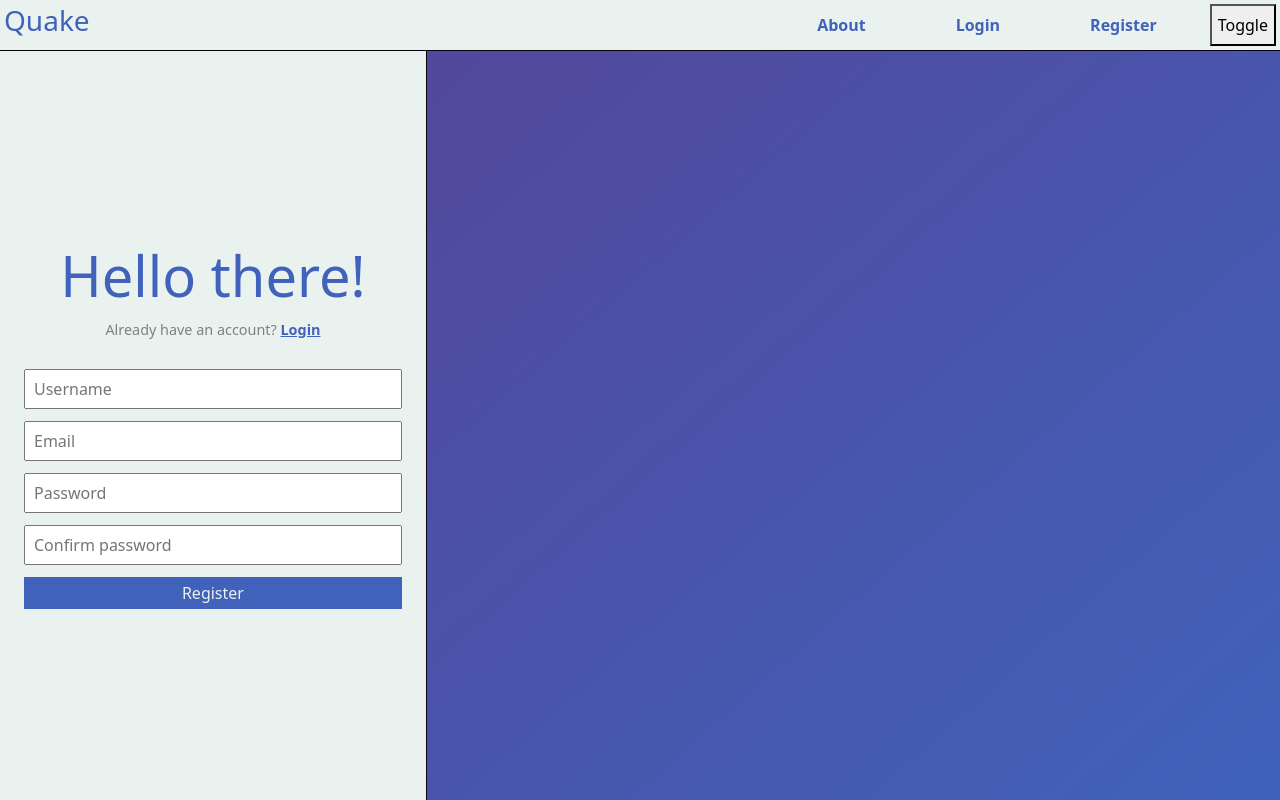
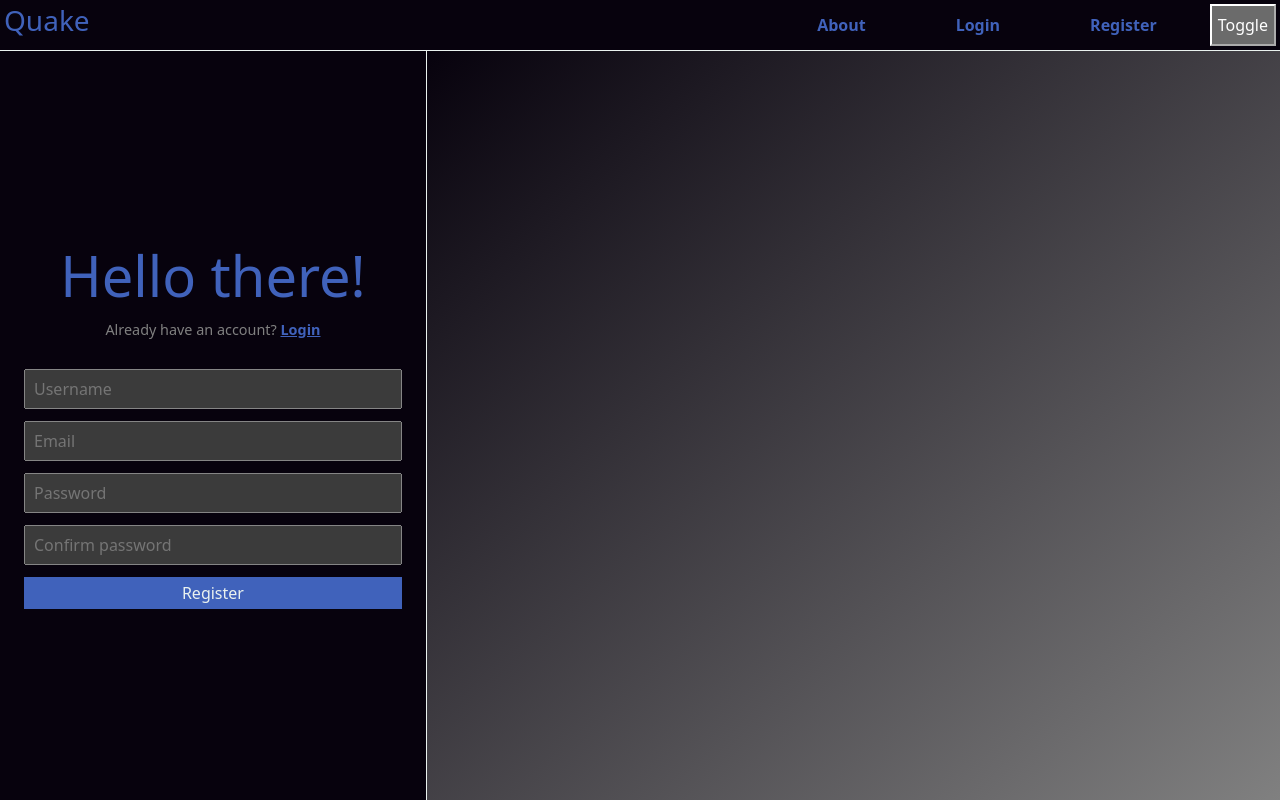
Before and after one commit to nykajak/quake, a Vue app in the folder frontend/: page /register in a window 1280 px wide. Built offline with nearby package versions, Linux system fonts and the light colour scheme.

Commit message:
Smoothed out issues with color theme switching

```diff
--- a/frontend/src/components/Header.vue
+++ b/frontend/src/components/Header.vue
@@ -1,16 +1,17 @@
 <script setup>
 import { RouterLink } from 'vue-router';
 import {useThemeStore} from "@/stores/theme.js"
+import { onMounted } from 'vue';
 
-// const themeStore = useThemeStore();
+
+const themeStore = useThemeStore();
+onMounted(() => {
+    document.body.style.colorScheme = themeStore.theme || "light dark";
+})
 
 function toggle(){
-    if (document.body.style.colorScheme == "dark"){
-        document.body.style.colorScheme = "light";
-    }
-    else{
-        document.body.style.colorScheme = "dark";
-    }
+    themeStore.toggle()
+    document.body.style.colorScheme = themeStore.theme || "light dark";
 }
 
 </script>
--- a/frontend/src/stores/theme.js
+++ b/frontend/src/stores/theme.js
@@ -2,13 +2,16 @@ import { ref } from 'vue'
 import { defineStore } from 'pinia'
 
 export const useThemeStore = defineStore('theme', () => {
-  const theme = ref("dark")
+  let theme = ref(localStorage.getItem("theme") || "dark")
+
   function toggle() {
     if (theme.value == "dark"){
       theme.value = "light"
+      localStorage.setItem("theme","light")
     }
     else{
       theme.value = "dark"
+      localStorage.setItem("theme","dark")
     }
   }
 
```
